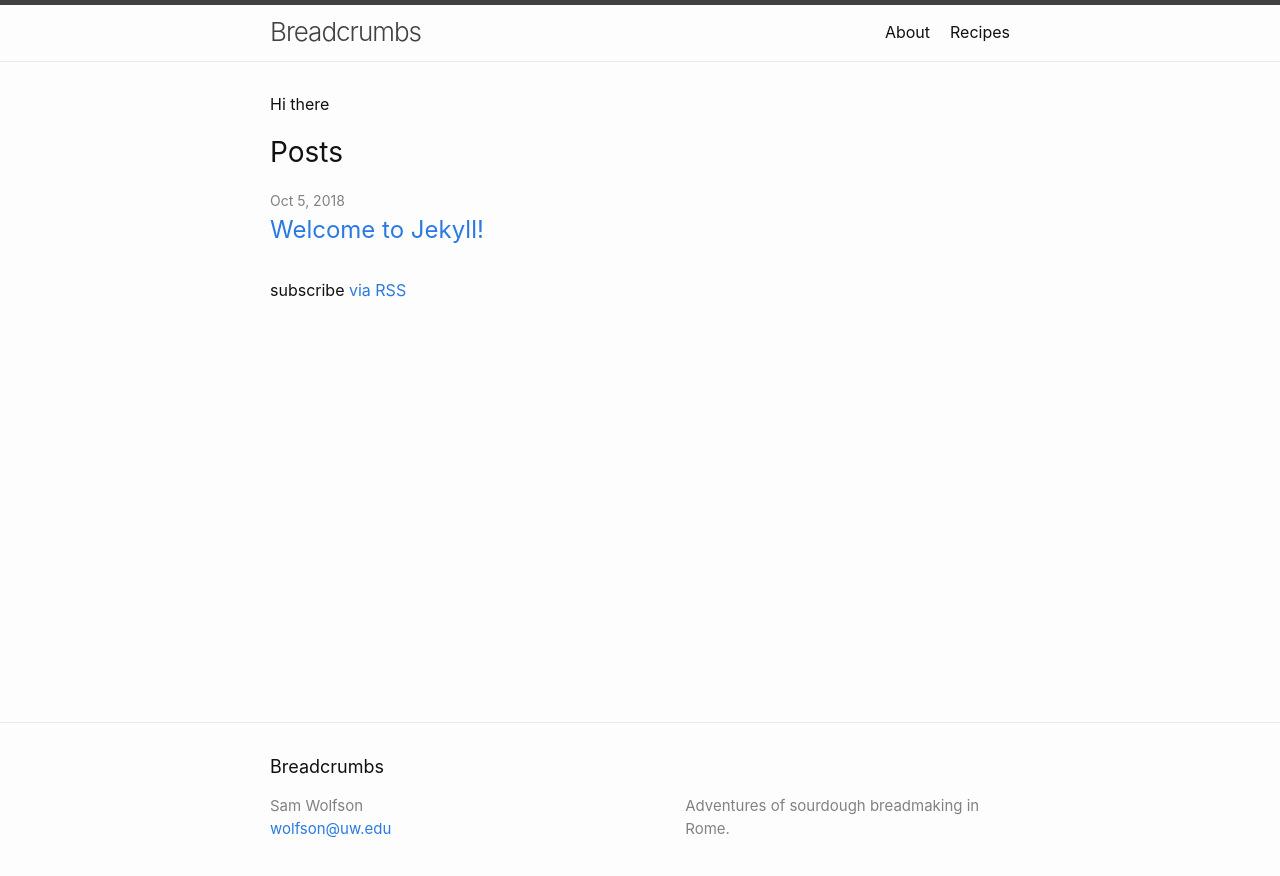
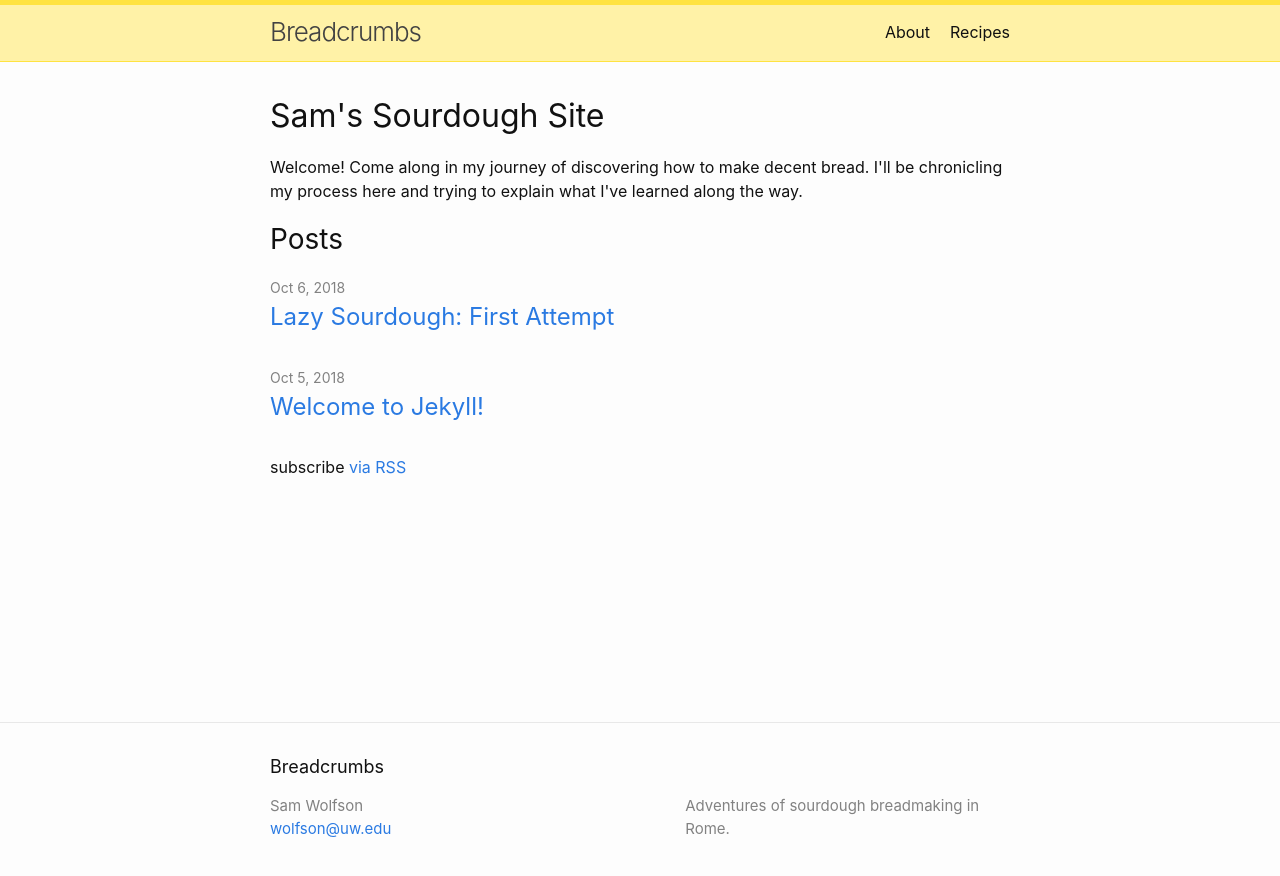
Before and after one commit to terabyte128/breadcrumbs, a Jekyll site: the page built from index.html, in a window 1280 px wide. Shown: the top 876 px of the page. Built offline with Jekyll 4.4.1, drawn with Linux system fonts in a browser that asks for light colours.

Commit message:
Add lazy sourdough post

```diff
--- a/_sass/minima.scss
+++ b/_sass/minima.scss
@@ -14,6 +14,9 @@ $text-color:       #111 !default;
 $background-color: #fdfdfd !default;
 $brand-color:      #2a7ae2 !default;
 
+$bread-color:      #fff2a7;
+$bread-color-dark: darken($bread-color, 20%);
+$bread-color-light:lighten($bread-color, 10%);
 $grey-color:       #828282 !default;
 $grey-color-light: lighten($grey-color, 40%) !default;
 $grey-color-dark:  darken($grey-color, 25%) !default;
--- a/_sass/minima/_base.scss
+++ b/_sass/minima/_base.scss
@@ -57,6 +57,7 @@ main {
 img {
   max-width: 100%;
   vertical-align: middle;
+  border-radius: 5px;
 }
 
 
--- a/_sass/minima/_layout.scss
+++ b/_sass/minima/_layout.scss
@@ -2,9 +2,10 @@
  * Site header
  */
 .site-header {
-  border-top: 5px solid $grey-color-dark;
-  border-bottom: 1px solid $grey-color-light;
+  border-top: 5px solid $bread-color-dark;
+  border-bottom: 1px solid $bread-color-dark;
   min-height: $spacing-unit * 1.865;
+  background: $bread-color;
 
   // Positioning context for the mobile navigation icon
   position: relative;
--- /dev/null
+++ b/index.html
@@ -0,0 +1,13 @@
+---
+# Feel free to add content and custom Front Matter to this file.
+# To modify the layout, see https://jekyllrb.com/docs/themes/#overriding-theme-defaults
+
+layout: home
+---
+
+<h1>Sam's Sourdough Site</h1>
+
+<p>
+    Welcome! Come along in my journey of discovering how to make decent bread. I'll be chronicling my process here
+    and trying to explain what I've learned along the way.
+</p>
--- a/index.md
+++ /dev/null
@@ -1,8 +0,0 @@
----
-# Feel free to add content and custom Front Matter to this file.
-# To modify the layout, see https://jekyllrb.com/docs/themes/#overriding-theme-defaults
-
-layout: home
----
-
-Hi there
```
Also changed, not shown: JekyllPublisher.py (+8 -2 lines), _posts/2018-10-06-lazy-sourdough.md (added, +23 -0 lines), recipes/lazy_sourdough.md (added, +4 -0 lines), assets/img/2018-10-06/before_rise.jpeg (added), assets/img/2018-10-06/starter.jpeg (added), 3 other files.
